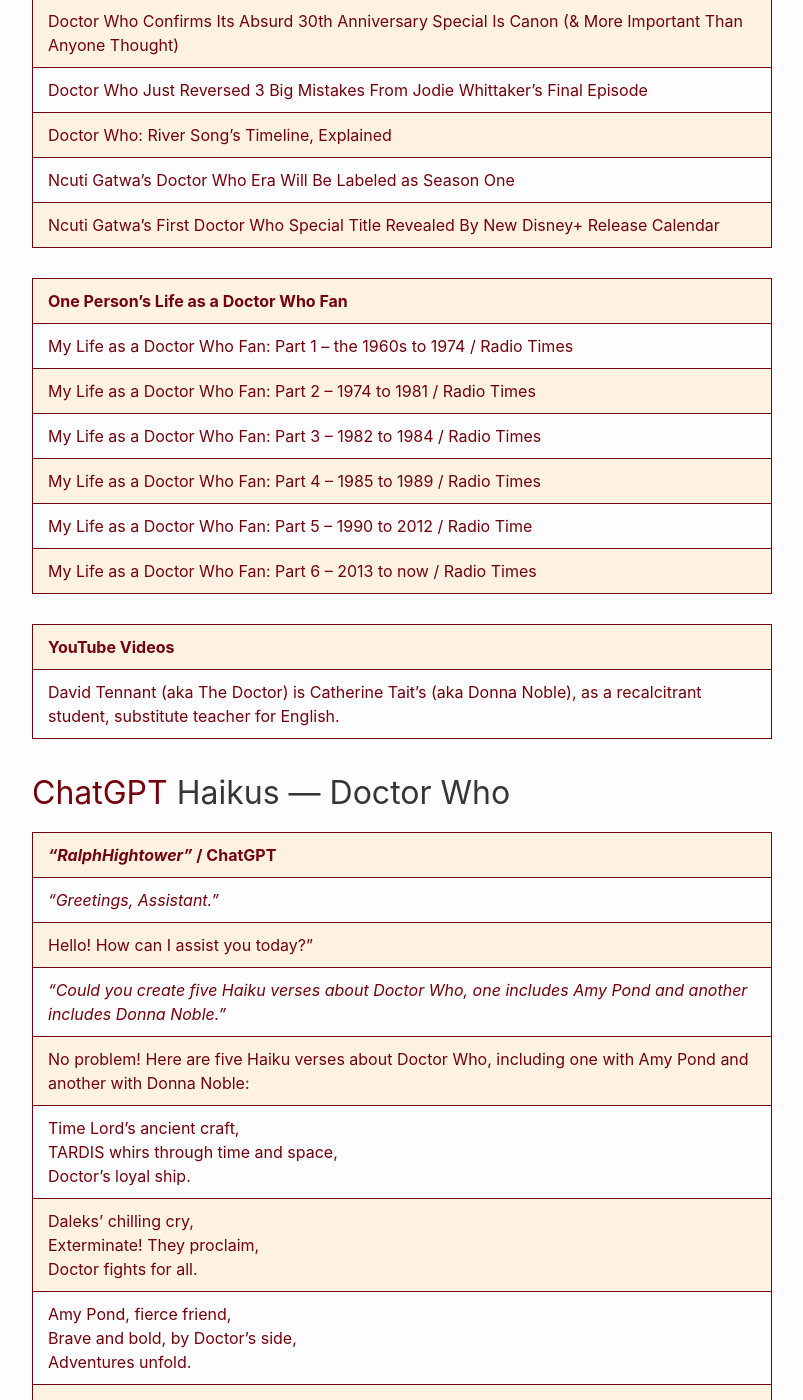
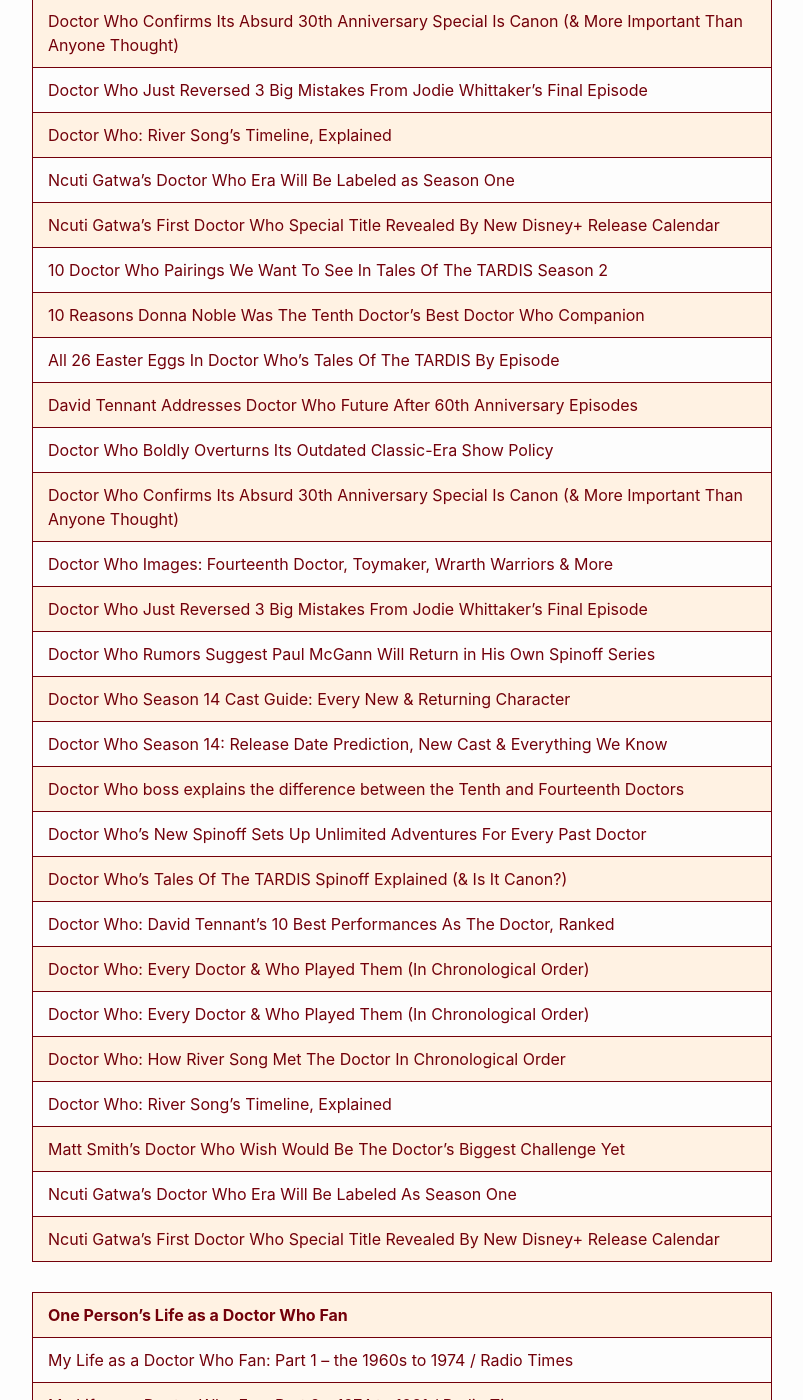
Before and after one commit to RalphHightower/RalphHightower, a Jekyll site: the page built from ScienceFiction/DoctorWho.md, in a window 1280 px wide and 1400 px high, scrolled down 3699 px. Shown: the whole window, without its empty margins (238-1041 px from the left). Built offline with Jekyll 4.4.1, drawn with Linux system fonts in a browser that asks for light colours; our own code applies the rules of GitHub Pages for plain Markdown files.

Commit message:
[docs](doc): DoctorWho(extended description)

```diff
--- a/ScienceFiction/DoctorWho.md
+++ b/ScienceFiction/DoctorWho.md
@@ -43,6 +43,28 @@
 | [Doctor Who: River Song's Timeline, Explained](https://www.cbr.com/doctor-who-river-song-chronological-order/ ) |
 | [Ncuti Gatwa’s Doctor Who Era Will Be Labeled as Season One](https://www.cbr.com/ncuti-gatwa-doctor-who-era-season-one/ ) |
 | [Ncuti Gatwa’s First Doctor Who Special Title Revealed By New Disney+ Release Calendar](https://screenrant.com/doctor-who-holiday-special-release-date-church-on-ruby-road/ ) |
+| [10 Doctor Who Pairings We Want To See In Tales Of The TARDIS Season 2](https://screenrant.com/doctor-who-characters-tales-tardis-spinoff-want-see/ ) |
+| [10 Reasons Donna Noble Was The Tenth Doctor's Best Doctor Who Companion](https://screenrant.com/doctor-who-donna-best-tenth-david-tennant-companion-reasons/) |
+| [All 26 Easter Eggs In Doctor Who's Tales Of The TARDIS By Episode](https://screenrant.com/doctor-who-tales-tardis-easter-eggs/ ) |
+| [David Tennant Addresses Doctor Who Future After 60th Anniversary Episodes](https://screenrant.com/doctor-who-60th-anniversary-episodes-david-tennant-future-response/ ) |
+| [Doctor Who Boldly Overturns Its Outdated Classic-Era Show Policy](https://movieweb.com/doctor-who-overturns-outdated-classic-era-policy/ ) |
+| [Doctor Who Confirms Its Absurd 30th Anniversary Special Is Canon (& More Important Than Anyone Thought)](https://screenrant.com/doctor-who-dimensions-in-time-30th-anniversary-canon/ ) |
+| [Doctor Who Images: Fourteenth Doctor, Toymaker, Wrarth Warriors & More](https://bleedingcool.com/tv/doctor-who-images-fourteenth-doctor-toymaker-wrarth-warriors-more/ ) |
+| [Doctor Who Just Reversed 3 Big Mistakes From Jodie Whittaker's Final Episode](https://screenrant.com/doctor-who-jodie-whittaker-final-episode-mistakes-fix/ ) |
+| [Doctor Who Rumors Suggest Paul McGann Will Return in His Own Spinoff Series](https://www.cbr.com/doctor-who-rumor-own-spinoff/ ) |
+| [Doctor Who Season 14 Cast Guide: Every New & Returning Character](https://screenrant.com/doctor-who-season-14-cast-character-guide/ ) |
+| [Doctor Who Season 14: Release Date Prediction, New Cast & Everything We Know](https://screenrant.com/doctor-who-season-14-updates-news-story-details/ ) |
+| [Doctor Who boss explains the difference between the Tenth and Fourteenth Doctors](https://winteriscoming.net/2023/11/06/doctor-who-boss-talks-differences-between-tenth-and-fourteenth-doctors-david-tennant/ ) |
+| [Doctor Who's New Spinoff Sets Up Unlimited Adventures For Every Past Doctor](https://screenrant.com/doctor-who-timestream-spinoffs-setup/ ) |
+| [Doctor Who's Tales Of The TARDIS Spinoff Explained (& Is It Canon?)](https://screenrant.com/doctor-who-tales-of-the-tardis-spinoff-explained-canon/ ) |
+| [Doctor Who: David Tennant's 10 Best Performances As The Doctor, Ranked](https://screenrant.com/doctor-who-david-tennant-best-performances-ranked/ ) |
+| [Doctor Who: Every Doctor & Who Played Them (In Chronological Order)](https://screenrant.com/every-actor-who-played-dr-who/ ) |
+| [Doctor Who: Every Doctor & Who Played Them (In Chronological Order)](https://screenrant.com/every-actor-who-played-dr-who/) |
+| [Doctor Who: How River Song Met The Doctor In Chronological Order](https://www.cbr.com/doctor-who-river-song-chronological-order/ ) |
+| [Doctor Who: River Song's Timeline, Explained](https://www.cbr.com/doctor-who-river-song-chronological-order/ ) |
+| [Matt Smith’s Doctor Who Wish Would Be The Doctor’s Biggest Challenge Yet](https://screenrant.com/doctor-who-matt-smith-return-master-challenge/ ) |
+| [Ncuti Gatwa’s Doctor Who Era Will Be Labeled As Season One](https://www.cbr.com/ncuti-gatwa-doctor-who-era-season-one/ ) |
+| [Ncuti Gatwa’s First Doctor Who Special Title Revealed By New Disney+ Release Calendar](https://screenrant.com/doctor-who-holiday-special-release-date-church-on-ruby-road/ ) |
 
 | One Person's Life as a Doctor Who Fan|
 |---|
```
